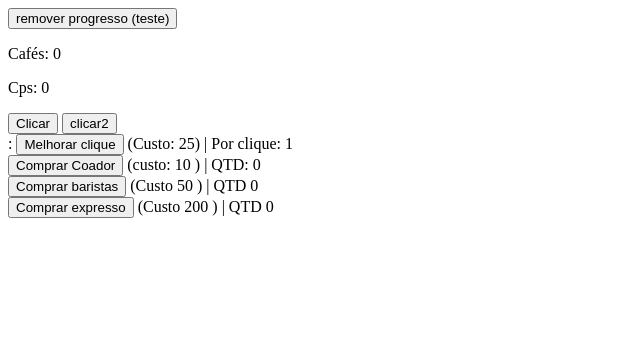
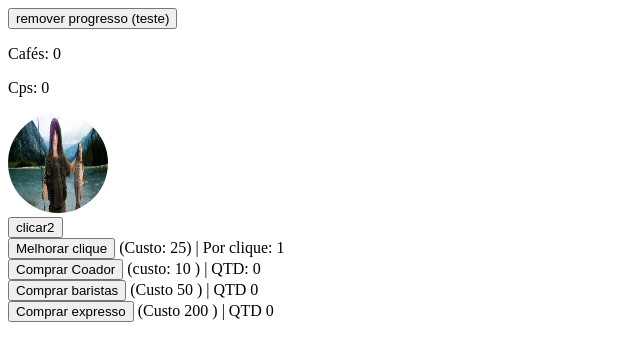
Before and after one commit to Joich1/coffee-clicker, a plain HTML site: page index.html in a window 1280 px wide. Shown: the whole page, without its empty margins (0-640 px from the left). Drawn offline with Linux system fonts and the light colour scheme.

Commit message:
teste ai

```diff
--- a/index.html
+++ b/index.html
@@ -4,15 +4,17 @@
     <meta charset="UTF-8">
     <meta name="viewport" content="width=device-width, initial-scale=1.0">
     <title>- Coffe Clicker</title>
+    <link rel="stylesheet" href="main.css">
 </head>
 <body>
     <button id="btnprogresso">remover progresso (teste) </button>
     <p>Cafés: <span id="contador">0</span></p>
     <p>Cps: <span id="cps">0</span></p>
-    <button id="btncafe">Clicar</button>
+
+    <img src="./img/images.jpg" id="btncafe" ><br>
     <button id="btncafe2">clicar2</button>
 
-    <div>:
+    <div>
         <button id="btnupgradeclique">Melhorar clique</button> (Custo: <span id="cupgradeclique">25</span>) | Por clique: <span id="poderclique">1</span>
     </div>
 
--- /dev/null
+++ b/main.css
@@ -0,0 +1,6 @@
+img{
+    cursor:pointer;
+    border-radius: 50%;
+    height: 100px;
+    width: 100px;
+}
```
Also changed, not shown: img/images.jpg (added).
